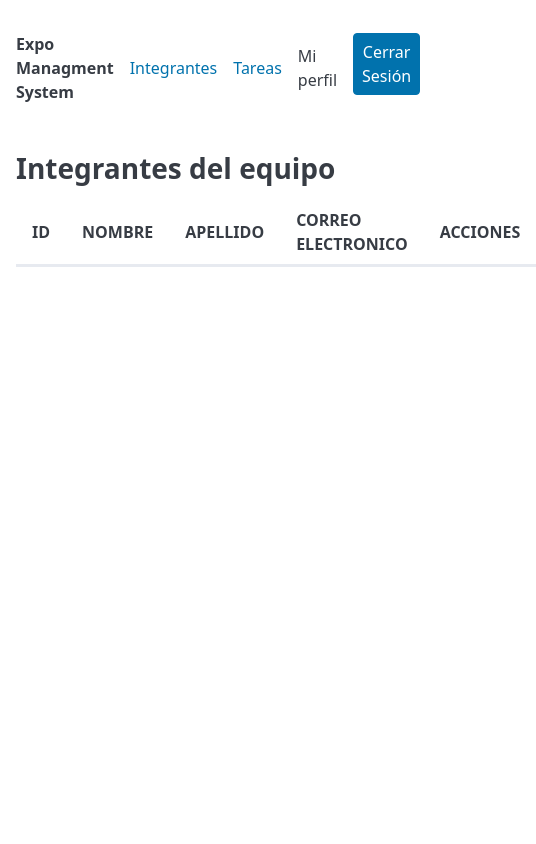
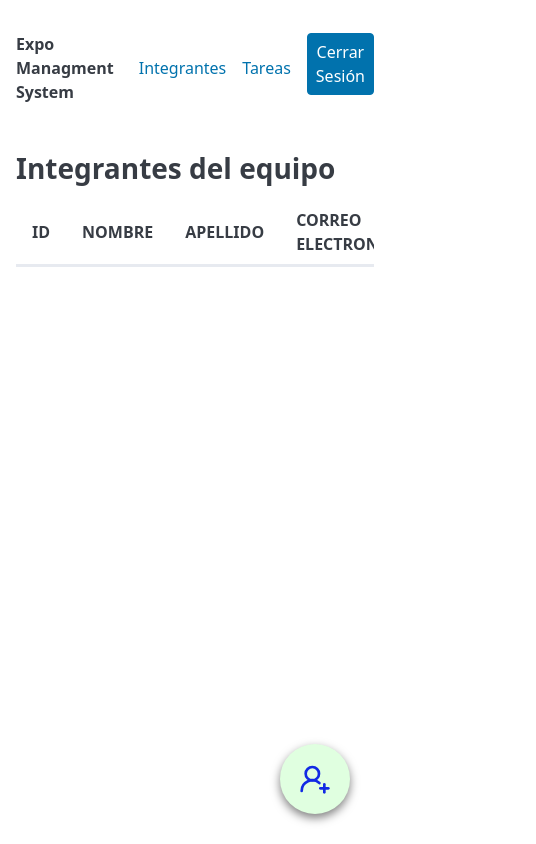
Before and after one commit to amjeel/crudWEB-Angel, a plain HTML site: page index.html in a window 390 px wide. Shown: the whole page, 536 px wide, since content can reach past the window. Drawn offline with nearby package versions, Linux system fonts and the light colour scheme; no server answers.

Commit message:
boton y responsive

```diff
--- /dev/null
+++ b/css/style.css
@@ -0,0 +1,37 @@
+.add-button {
+    position: fixed; /*el boton flota*/
+
+    bottom: 30px ; /*el boton flota*/
+
+    right: 40px;/*el boton flota*/
+
+    background-color: rgb(224, 255, 224);/*el boton flota*/
+
+    color: white;/*el boton flota*/
+
+    border-radius: 50%;/*el boton flota*/
+
+    border: none;/*el boton flota*/
+
+    width: 70px;/*el boton flota*/
+    height: 70px;/*el boton flota*/
+
+    box-shadow: 0 4px 10px rgba(0, 0, 0, 0.5);/*el boton flota*/
+
+    display: flex;/*el boton flota*/
+
+    justify-content: center;/*el boton flota*/
+    align-items: center;/*el boton flota*/
+
+    z-index: 1001;/*el boton flota*/
+
+    transition: transform 0.3s;/*el boton flota*/
+}
+
+.add-button:hover {
+    transform: scale(1.2)
+}
+
+.tabla-scroll{
+    overflow-x: auto;
+}
--- a/index.html
+++ b/index.html
@@ -7,6 +7,7 @@
     <link
     rel="stylesheet"
     href="https://cdn.jsdelivr.net/npm/@picocss/pico@2/css/pico.min.css">
+    <link rel="stylesheet" href="css/style.css">
 <body>
     <header class="container">
         <nav>
@@ -16,7 +17,6 @@
             <ul>
                 <li><a href="#">Integrantes</a></li>
                 <li><a href="#">Tareas</a></li>
-                <li><a href="#"></a>Mi perfil</li>
                 <li><a href="#" role="button">Cerrar Sesión</a></li>
             </ul>
         </nav>
@@ -25,6 +25,7 @@
     <main class="container">
         <h2>Integrantes del equipo</h2>
 
+        <div class="tabla-scroll">
             <table id="tabla" class="overflow-auto striped">
                 <thead>
                     <tr>
@@ -40,8 +41,16 @@
                     <!--Aqui van los registros que vienen en el JSON-->
                 </tbody>
             </table>
+        </div>
+
     </main>
 
+    <button class="add-button" id="btnAgregar" title="agregar integrante">
+        <svg xmlns="http://www.w3.org/2000/svg" width="32" height="32" viewBox="0 0 24 24"
+        fill="none" stroke="#112ae4" stroke-width="2" stroke-linecap="round" stroke-linejoin="round"
+        class="lucide lucide-user-round-plus-icon lucide-user-round-plus"><path d="M2 21a8 8 0 0 1 13.292-6"/>
+        <circle cx="10" cy="8" r="5"/><path d="M19 16v6"/><path d="M22 19h-6"/></svg>
+    </button>
 
     <script src="js/script.js"></script>
 </body>
```
Also changed, not shown: modal.html (added). Lines whose indentation alone changed are shown as unchanged.
